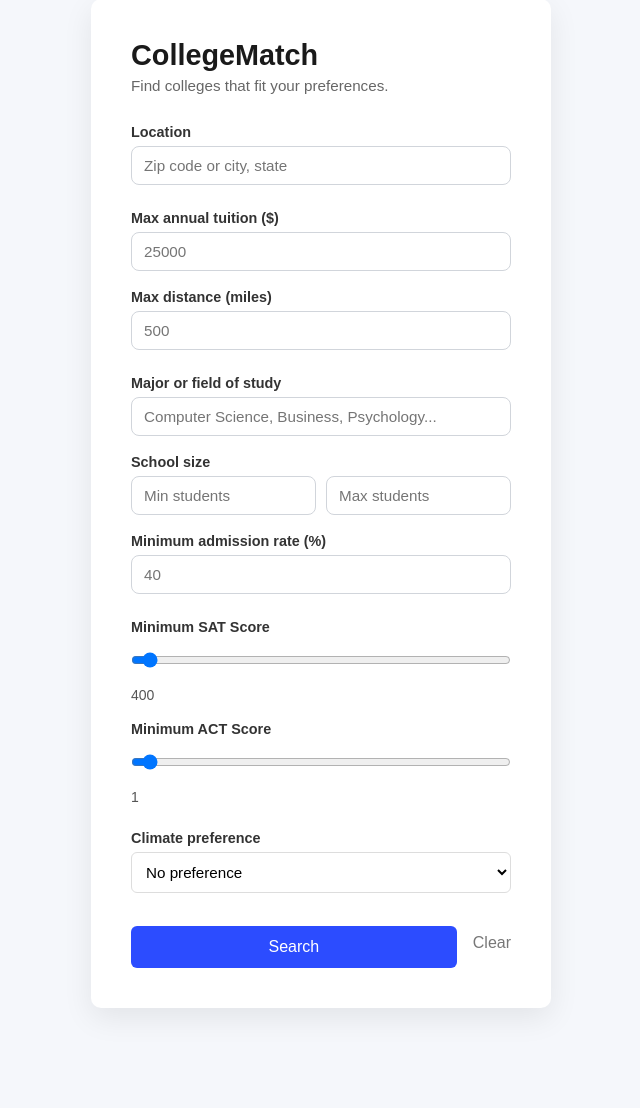
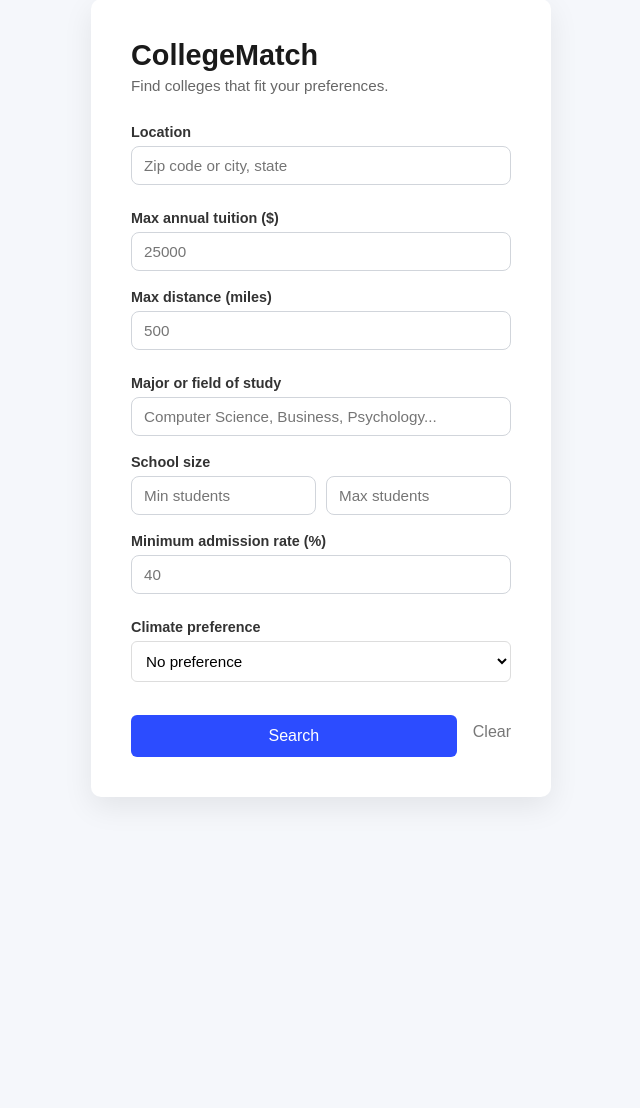
Before and after one commit to Amru-13579/College-Match, a Flask app: page / in a window 1280 px wide. Shown: the part 101-1209 px from the top of the page, without its empty margins (319-959 px from the left). After the commit the page ends 902 px from the top, so only its background shows below. Run offline with Flask 3, Linux system fonts and the light colour scheme.

Commit message:
removed test scores; many colleges do not have data for it in the CollegeScorecard API

```diff
--- a/backend/app/data/field_map.py
+++ b/backend/app/data/field_map.py
@@ -13,8 +13,6 @@ FIELD_MAP = {
     "tuition_out":    "latest.cost.tuition.out_of_state",
     "avg_net_price":  "latest.cost.avg_net_price.overall",
     "admission_rate": "latest.admissions.admission_rate.overall",
-    "sat_avg":        "latest.admissions.sat_scores.average.overall",
-    "act_mid":        "latest.admissions.act_scores.midpoint.cumulative",
     "lat":            "location.lat",
     "lon":            "location.lon",
 }
--- a/backend/app/engine/ranker.py
+++ b/backend/app/engine/ranker.py
@@ -1,6 +1,6 @@
 from backend.app.clients.climate import populate_climate_for_schools
 from backend.app.data.majors import school_offers_major
-from backend.app.engine.features import compute_base_score, compute_distance, compute_score, meets_test_score_requirements
+from backend.app.engine.features import compute_base_score, compute_distance, compute_score
 from backend.app.engine.explain import explain
 
 CLIMATE_ENRICH_LIMIT = 100
@@ -32,9 +32,6 @@ def rank_schools(schools, user):
                 or (s.get("admission_rate") is not None and s.get("admission_rate") <= user["max_admission_rate"])
             )
 
-            # standardized test filter
-            and meets_test_score_requirements(s, user)
-
             # major filter
             and school_offers_major(s, user.get("major"))
         ):
--- a/backend/app/main.py
+++ b/backend/app/main.py
@@ -25,8 +25,7 @@ if __name__ == "__main__":
         "max_size": 40000,
         "min_admission_rate": 0.4,
         "max_admission_rate": None,
-        "min_sat": 1000,
-        "min_act": 20,
+        "major": None,
 
         # climate preference
         "climate_preference": "any"
--- a/frontend/app.py
+++ b/frontend/app.py
@@ -12,13 +12,6 @@ app.secret_key = os.urandom(24)
 def parse_optional_int(value):
     value = (value or "").strip()
     return int(value) if value else None
-
-
-def parse_optional_slider_min(value, floor):
-    parsed = parse_optional_int(value)
-    if parsed is None or parsed <= floor:
-        return None
-    return parsed
 
 
 def parse_optional_percent(value):
@@ -37,7 +30,7 @@ def home():
 
         if not coords:
             error = f"Could not find location: '{location}'"
-            return render_template("index.html", error=error, form=request.form)
+            return render_template("index.html", error=error, form=request.form, major_options=major_options)
 
         lat, lon = coords
         climate_preference = request.form.get("climate_preference", "any")
@@ -51,8 +44,6 @@ def home():
             "max_size": parse_optional_int(request.form.get("max_size")),
             "min_admission_rate": parse_optional_percent(request.form.get("min_admission_rate")),
             "max_admission_rate": None,
-            "min_sat": parse_optional_slider_min(request.form.get("min_sat"), 400),
-            "min_act": parse_optional_slider_min(request.form.get("min_act"), 1),
             "major": major or None,
             "climate_preference": climate_preference,
         }
@@ -63,8 +54,6 @@ def home():
             "min_size": request.form.get("min_size", ""),
             "max_size": request.form.get("max_size", ""),
             "min_admission_rate": request.form.get("min_admission_rate", ""),
-            "min_sat": request.form.get("min_sat", "400"),
-            "min_act": request.form.get("min_act", "1"),
             "major": major,
             "climate_preference": climate_preference,
         }
--- a/frontend/templates/index.html
+++ b/frontend/templates/index.html
@@ -111,6 +111,10 @@ button:hover{
 <h1>CollegeMatch</h1>
 <p class="subtitle">Find colleges that fit your preferences.</p>
 
+{% if error %}
+<div class="error">{{ error }}</div>
+{% endif %}
+
 <form method="POST" id="search-form">
 
 <!-- LOCATION -->
@@ -148,7 +152,7 @@ value="{{ form.get('max_distance','') }}" required min="0">
 <div class="form-group">
 <label for="major">Major or field of study</label>
 <div class="major-search">
-<input type="text" id="major" name="major" list="major-options"
+<input type="text" id="major" name="major"
 placeholder="Computer Science, Business, Psychology..."
 value="{{ form.get('major','') }}">
 <div id="major-suggestions" class="major-suggestions" hidden></div>
@@ -172,43 +176,6 @@ name="min_admission_rate"
 placeholder="40"
 value="{{ form.get('min_admission_rate','') }}"
 min="0" max="100">
-</div>
-
-</div>
-
-<!-- TEST SCORES -->
-<div class="form-section">
-
-<div class="form-group">
-<label for="sat_range">Minimum SAT Score</label>
-
-<input type="range"
-id="sat_range"
-name="min_sat"
-min="400"
-max="1600"
-step="10"
-value="{{ form.get('min_sat',400) }}">
-
-<div class="range-value">
-<span id="sat_value">400</span>
-</div>
-</div>
-
-<div class="form-group">
-<label for="act_range">Minimum ACT Score</label>
-
-<input type="range"
-id="act_range"
-name="min_act"
-min="1"
-max="36"
-step="1"
-value="{{ form.get('min_act',1) }}">
-
-<div class="range-value">
-<span id="act_value">1</span>
-</div>
 </div>
 
 </div>
@@ -264,28 +231,13 @@ Rainy
 
 <script>
 
-const satSlider = document.getElementById("sat_range");
-const actSlider = document.getElementById("act_range");
-
-const satValue = document.getElementById("sat_value");
-const actValue = document.getElementById("act_value");
-
-satValue.textContent = satSlider.value;
-actValue.textContent = actSlider.value;
-
-satSlider.oninput = () => satValue.textContent = satSlider.value;
-actSlider.oninput = () => actValue.textContent = actSlider.value;
-
 document.getElementById('clear-btn').addEventListener('click', function(e) {
 e.preventDefault();
 document.querySelectorAll('#search-form input').forEach(i => {
 if(i.type !== "range") i.value = '';
 });
-satSlider.value = 400;
-actSlider.value = 1;
-satValue.textContent = 400;
-actValue.textContent = 1;
 document.getElementById('climate_preference').value = 'any';
+closeMajorSuggestions();
 });
 
 const majorInput = document.getElementById('major');
```
Also changed, not shown: backend/app/engine/features.py (+0 -24 lines), README.md.
